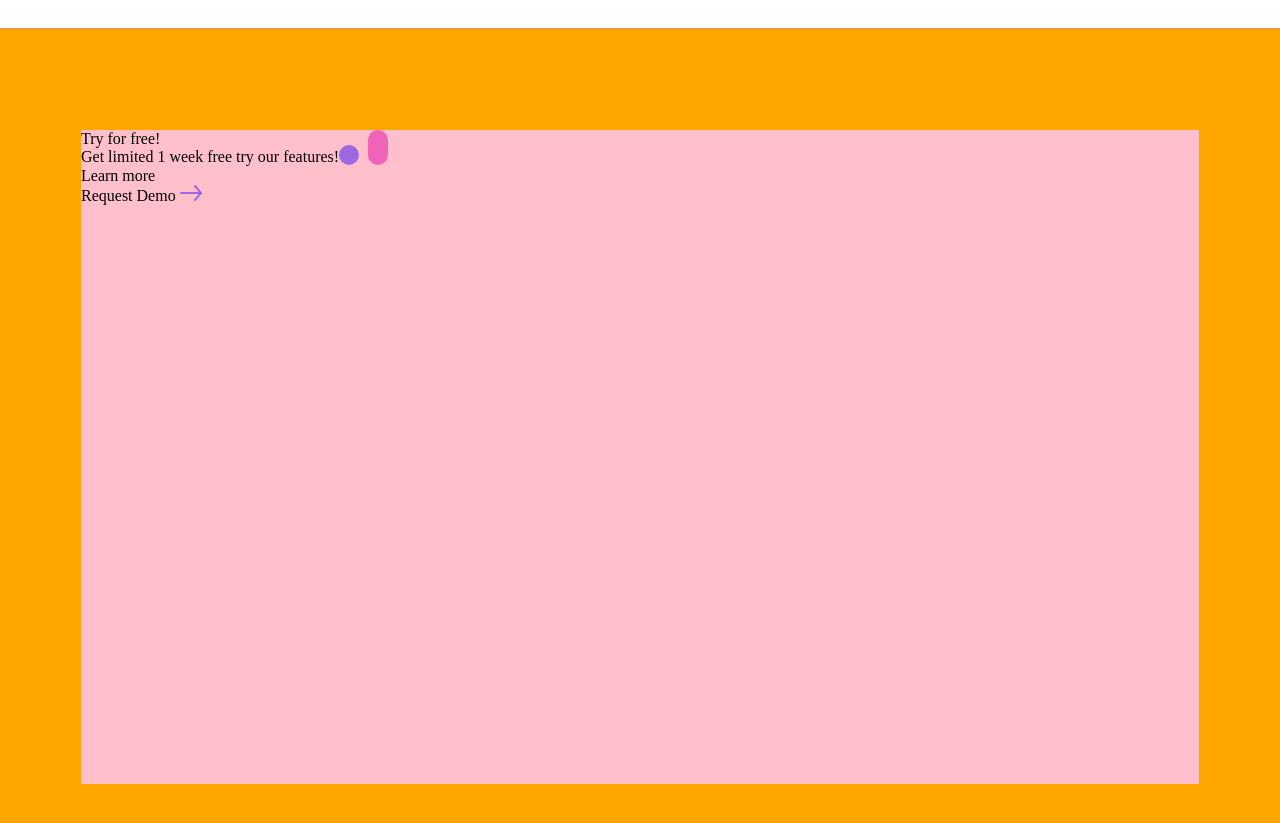
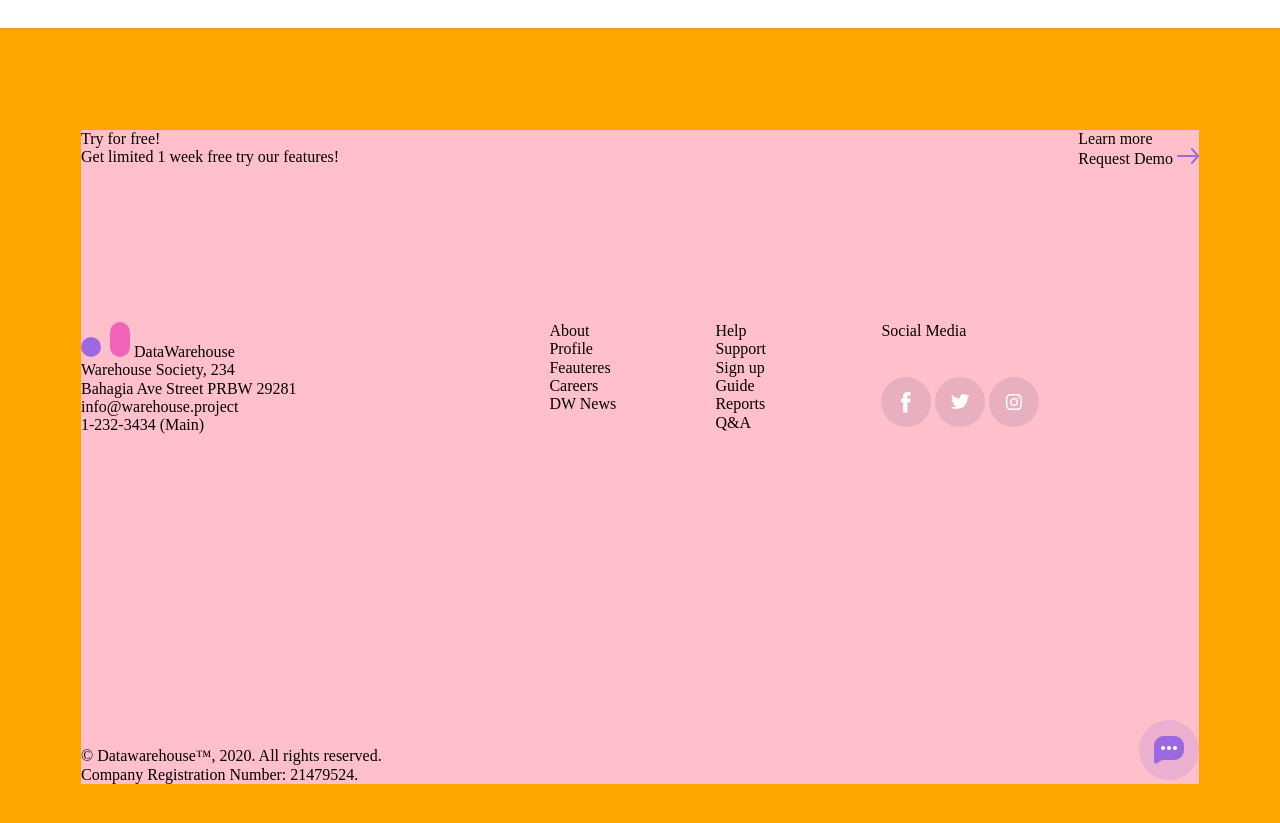
Before and after one commit to konglomora/Cursor-homework-Arsenii, a plain HTML site: page 05_FLEX-&-GRID_HOMEWORK/index.html in a window 1280 px wide. Shown: the part 3620-4443 px from the top of the page. Drawn offline with Linux system fonts and the light colour scheme.

Commit message:
📦 NEW: Footer items positioning

```diff
--- a/05_FLEX-&-GRID_HOMEWORK/css/style.css
+++ b/05_FLEX-&-GRID_HOMEWORK/css/style.css
@@ -439,7 +439,7 @@ footer {
     height: 851px;
     margin-top: 3648px;
     position: absolute;
-    background: orange
+    background: orange;
 }
 
 .footer__top-separator {
@@ -450,8 +450,60 @@ footer {
 
 .footer__wrapper {
     display: flex;
+    flex-direction: column;
     background: pink;
     width: 1118px;
     height: 654px;
     margin: 100px auto 0 auto;
 }
+
+.footer_sentence-wrapper {
+    display: flex;
+    justify-content: space-between;
+}
+
+.footer__middle__links {
+    display: flex;
+    margin-top: 153px;
+}
+
+.footer__middle__links__contact {
+    display: flex;
+    flex-direction: column;
+}
+
+.footer__middle__links__about {
+    display: flex;
+    flex-direction: column;
+    margin-left: 253px;
+    width: 166px;
+    height: 220px;
+}
+
+.footer__middle__links__help {
+    display: flex;
+    flex-direction: column;
+    width: 166px;
+    height: 250px;
+}
+
+.footer__middle__links_socials {
+    display: flex;
+    flex-direction: column;
+    justify-content: space-between;
+    width: 178px;
+    height: 110px;
+}
+
+.footer__middle__links__title-item {
+    display: flex;
+    flex-direction: column;
+}
+
+.footer__bottom__content {
+    display: flex;
+    flex-direction: row;
+    margin-top: auto;
+    justify-content: space-between;
+    align-items: flex-end;
+}
--- a/05_FLEX-&-GRID_HOMEWORK/index.html
+++ b/05_FLEX-&-GRID_HOMEWORK/index.html
@@ -207,10 +207,57 @@
                         </div>
                     </div>
                     <div class="footer__middle__links">
-                        <div class="footer__middle__links__adress">
-                            <div class="footer__middle__links__adress-heading">
+                        <div class="footer__middle__links__contact">
+                            <div class="footer__middle__links__contact-heading">
                                 <img src="./img/svg/Logo.svg" alt="Logo" />
+                                <span class="footer__middle__links__contact-heading-text">DataWarehouse</span>
                             </div>
+                            <div class="footer__middle__links__contact-items">
+                                <div class="contact-item__address">
+                                    Warehouse Society, 234 <br />
+                                    Bahagia Ave Street PRBW 29281
+                                </div>
+                                <div class="contact-item__phone-email">
+                                    info@warehouse.project <br />
+                                    1-232-3434 (Main)
+                                </div>
+                            </div>
+                        </div>
+                        <div class="footer__middle__links__about">
+                            <div class="footer__middle__links__heading">About</div>
+                            <div class="footer__middle__links__about-title">
+                                <span class="footer__middle__links__title-item">Profile</span>
+                                <span class="footer__middle__links__title-item">Feauteres</span>
+                                <span class="footer__middle__links__title-item">Careers</span>
+                                <span class="footer__middle__links__title-item">DW News</span>
+                            </div>
+                        </div>
+                        <div class="footer__middle__links__help">
+                            <div class="footer__middle__links__heading">Help</div>
+                            <div class="footer__middle__links__help__title">
+                                <span class="footer__middle__links__title-item">Support</span>
+                                <span class="footer__middle__links__title-item">Sign up</span>
+                                <span class="footer__middle__links__title-item">Guide</span>
+                                <span class="footer__middle__links__title-item">Reports</span>
+                                <span class="footer__middle__links__title-item">Q&A</span>
+                            </div>
+                        </div>
+                        <div class="footer__middle__links_socials">
+                            <div class="footer__middle__links__heading">Social Media</div>
+                            <div class="footer__middle__links-imgs">
+                                <img src="./img/svg/facebook.svg" alt="facebook" />
+                                <img src="./img/svg/twitter.svg" alt="twitter" />
+                                <img src="./img/svg/instagram.svg" alt="instagram" />
+                            </div>
+                        </div>
+                    </div>
+                    <div class="footer__bottom__content">
+                        <div class="footer__bottom__content__rights">
+                            © Datawarehouse™, 2020. All rights reserved. <br />
+                            Company Registration Number: 21479524.
+                        </div>
+                        <div class="footer__bottom__content__chat-img">
+                            <img src="./img/svg/chat-icon.svg" alt="chat">
                         </div>
                     </div>
                 </div>
```
